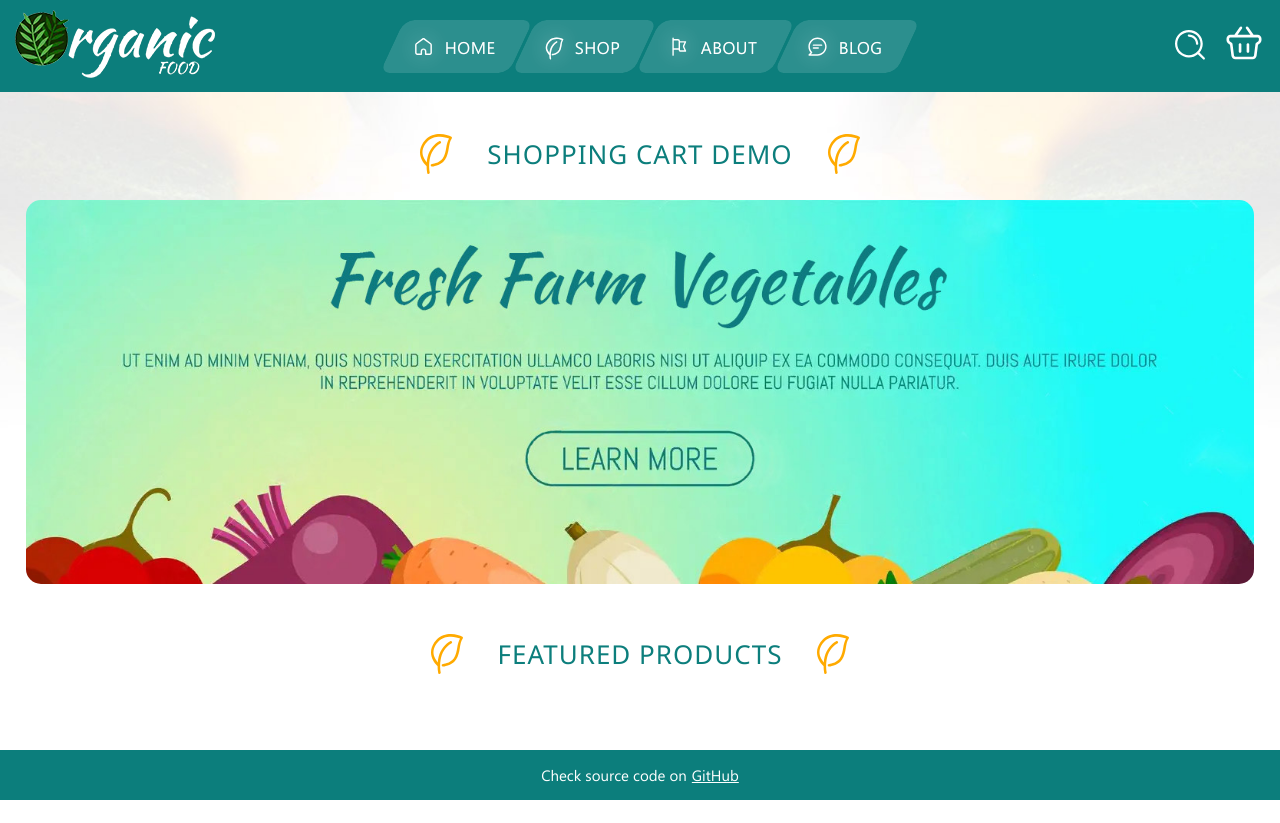
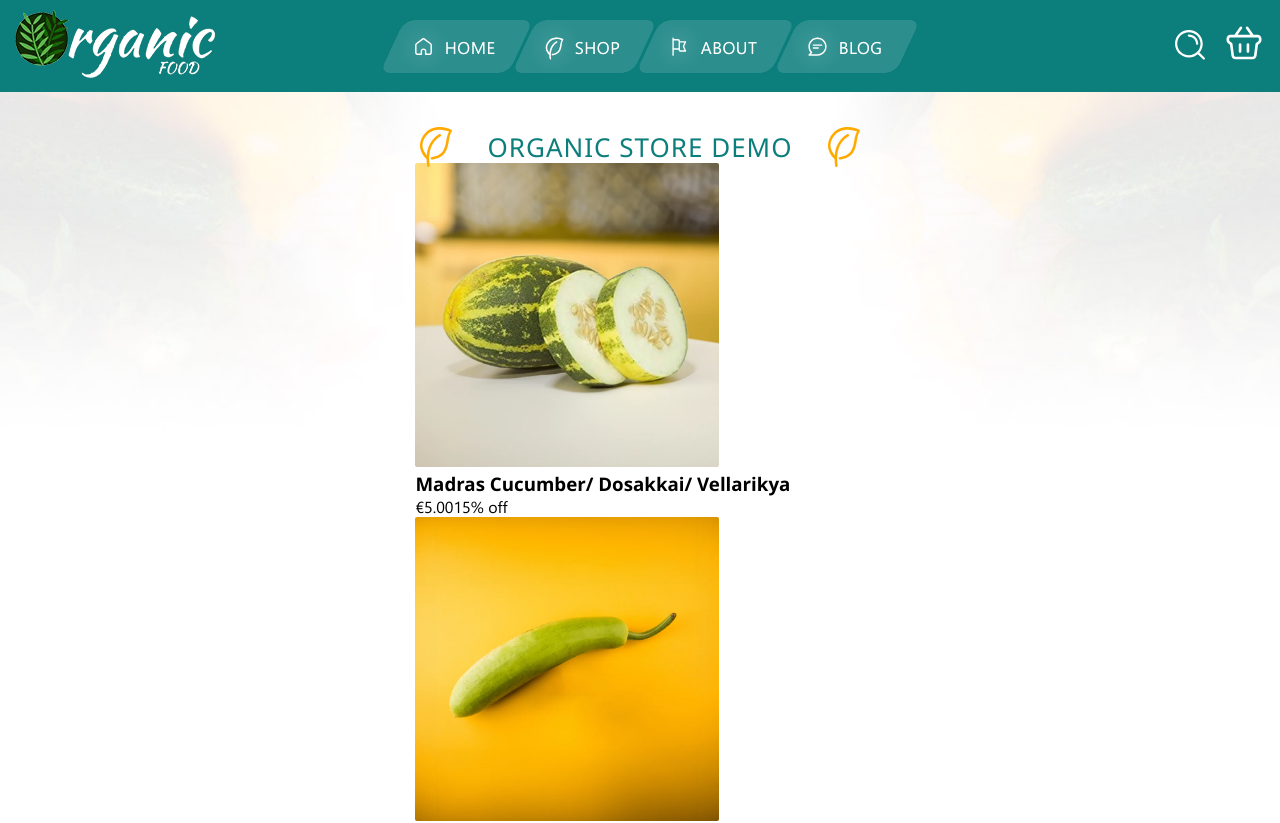
Before and after one commit to H-Gospodinov/TheOdinProject_-_React, a React (Vite) app in the folder Shopping_Cart/: page / in a window 1280 px wide. Shown: the top 823 px of the page. Before the commit the page ends 800 px from the top, so only its background shows below. Built offline with nearby package versions, Linux system fonts and the light colour scheme.

Commit message:
Shopping Cart: render products
Implement product rendering logic.

```diff
--- /dev/null
+++ b/Shopping_Cart/src/Context.jsx
@@ -0,0 +1,30 @@
+import { createContext } from 'react'
+import productsData from './data.json'
+
+import noImage from './assets/images/default.webp'
+
+const images = import.meta.glob('./assets/images/*.{jpg,webp}',
+    { eager: true, query: '?url', import: 'default' }
+); // import images (Vite)
+
+const products = productsData.map(product => {
+
+    const image = Object.entries(images).find(([path]) =>
+        path.includes(`${product.id}.`)
+    );
+    return {
+        ...product, image: image ? image[1] : noImage
+    };
+}).sort(() => Math.random() - 0.5);
+
+const ProductsContext = createContext([]);
+
+function ProductsProvider({ children }) {
+
+    return (
+        <ProductsContext.Provider value={products}>
+            {children}
+        </ProductsContext.Provider>
+    );
+}
+export { ProductsProvider, ProductsContext }
--- a/Shopping_Cart/src/components/Home.jsx
+++ b/Shopping_Cart/src/components/Home.jsx
@@ -1,22 +1,22 @@
-import { Link } from 'react-router-dom'
-import banner from '../assets/banner.jpg'
+import { useContext } from 'react'
+import { ProductsContext } from '../Context.jsx'
+import Product from './Product.jsx'
 
 function HomePage() {
 
     return (
-        <>
-            <section className="section">
-                <h1 className="section-title"><span>Shopping Cart Demo</span></h1>
-                <div className="big-banner">
-                    <Link to="/about">
-                        <img src={banner} alt="" width="1600" height="500" />
-                    </Link>
-                </div>
-            </section>
-            <section className="section">
-                <h2 className="section-title"><span>Featured Products</span></h2>
-            </section>
-        </>
-    )
+        <section className="section">
+            <h2 className="section-title">
+                <span>Organic store Demo</span>
+            </h2>
+            <div className="grid featured">
+                {
+                    useContext(ProductsContext).map(product => {
+                        return <Product product={product} key={product.id} />
+                    })
+                }
+            </div>
+        </section>
+    );
 }
 export default HomePage
--- /dev/null
+++ b/Shopping_Cart/src/components/Product.jsx
@@ -0,0 +1,17 @@
+
+function Product({ product }) {
+
+    return (
+        <div className="product">
+            <div className="picture">
+                <img src={product.image} alt={product.name} width="304" height="304" />
+            </div>
+            <div className="data">
+                <h3>{product.name}</h3>
+                <span>{product.price}</span>
+                {product.discount && <span>{product.discount} off</span>}
+            </div>
+        </div>
+    );
+}
+export default Product
--- a/Shopping_Cart/src/data.json
+++ b/Shopping_Cart/src/data.json
@@ -1,11 +1,4 @@
 [
-    {
-        "id": "gourd",
-        "name": "Dudhi/ Lauki/ Bottle gourd",
-        "price": "€4.50",
-        "discount": "9%",
-        "description": "Dudhi, also known as Lauki or Bottle Gourd, a light and refreshing vegetable that brings simplicity and nutrition to your meals. Sourced from local farms, our Dudhi is selected for its freshness and quality. With its mild, crisp texture, it's a versatile addition to soups, stews, and curries. Low in calories and rich in vitamins and minerals, Dudhi not only adds a subtle flavor to your dishes but also contributes to a healthy diet. Elevate your cooking with the natural goodness of Dudhi, a kitchen essential for those seeking a light and nutritious touch to their meals. Order now and enjoy the wholesome simplicity of Dudhi on your plate."
-    },
     {
         "id": "coriander",
         "name": "Coriander Leaves",
@@ -33,6 +26,13 @@
         "price": "€6.00",
         "discount": "8%",
         "description": ""
+    },
+    {
+        "id": "gourd",
+        "name": "Dudhi/ Lauki/ Bottle gourd",
+        "price": "€4.50",
+        "discount": "9%",
+        "description": "Dudhi, also known as Lauki or Bottle Gourd, a light and refreshing vegetable that brings simplicity and nutrition to your meals. Sourced from local farms, our Dudhi is selected for its freshness and quality. With its mild, crisp texture, it's a versatile addition to soups, stews, and curries. Low in calories and rich in vitamins and minerals, Dudhi not only adds a subtle flavor to your dishes but also contributes to a healthy diet. Elevate your cooking with the natural goodness of Dudhi, a kitchen essential for those seeking a light and nutritious touch to their meals. Order now and enjoy the wholesome simplicity of Dudhi on your plate."
     },
     {
         "id": "lime",
```
Also changed, not shown: Shopping_Cart/src/App.jsx (+7 -3 lines), Shopping_Cart/src/assets/images/default.webp (added).
